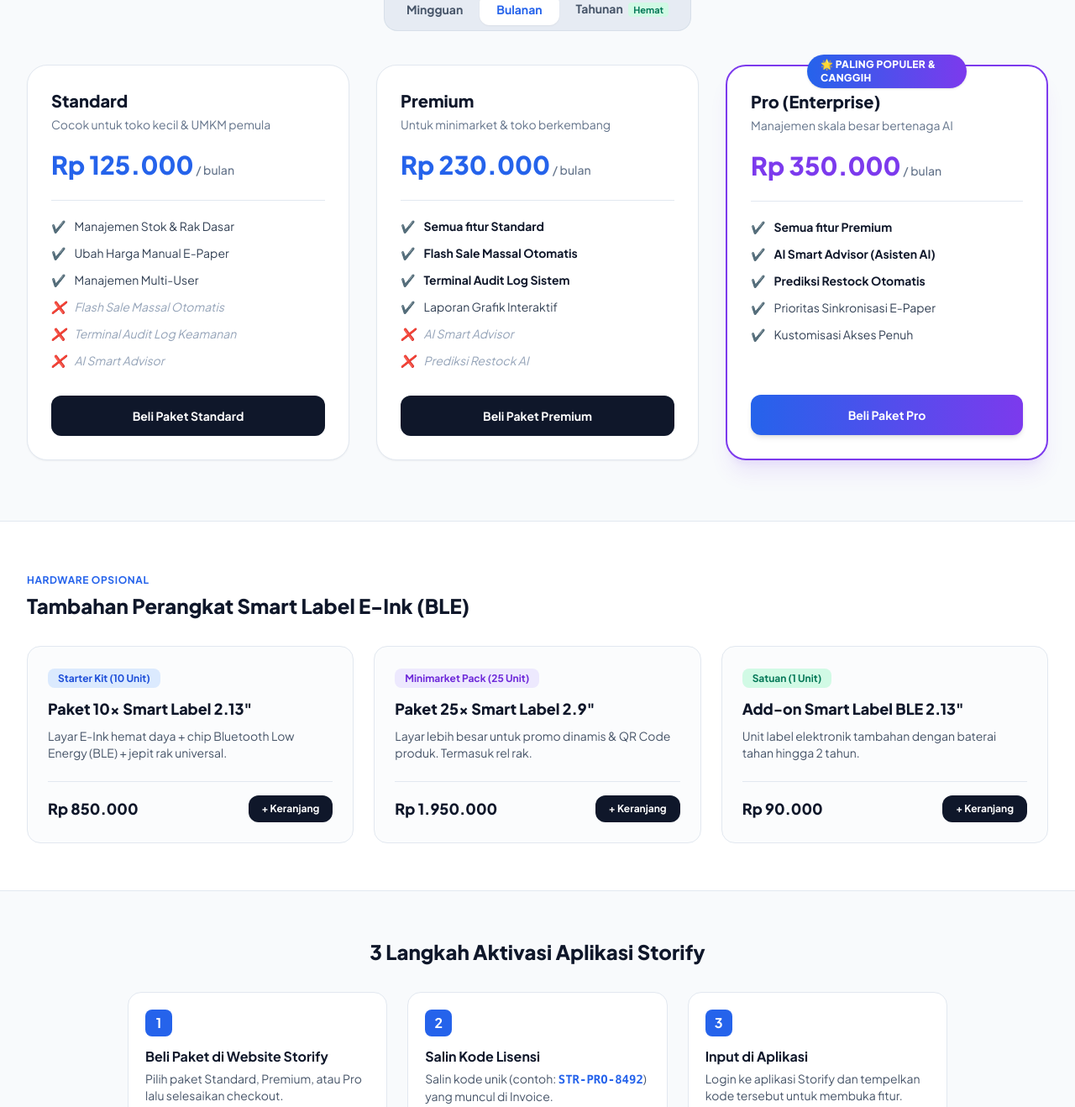
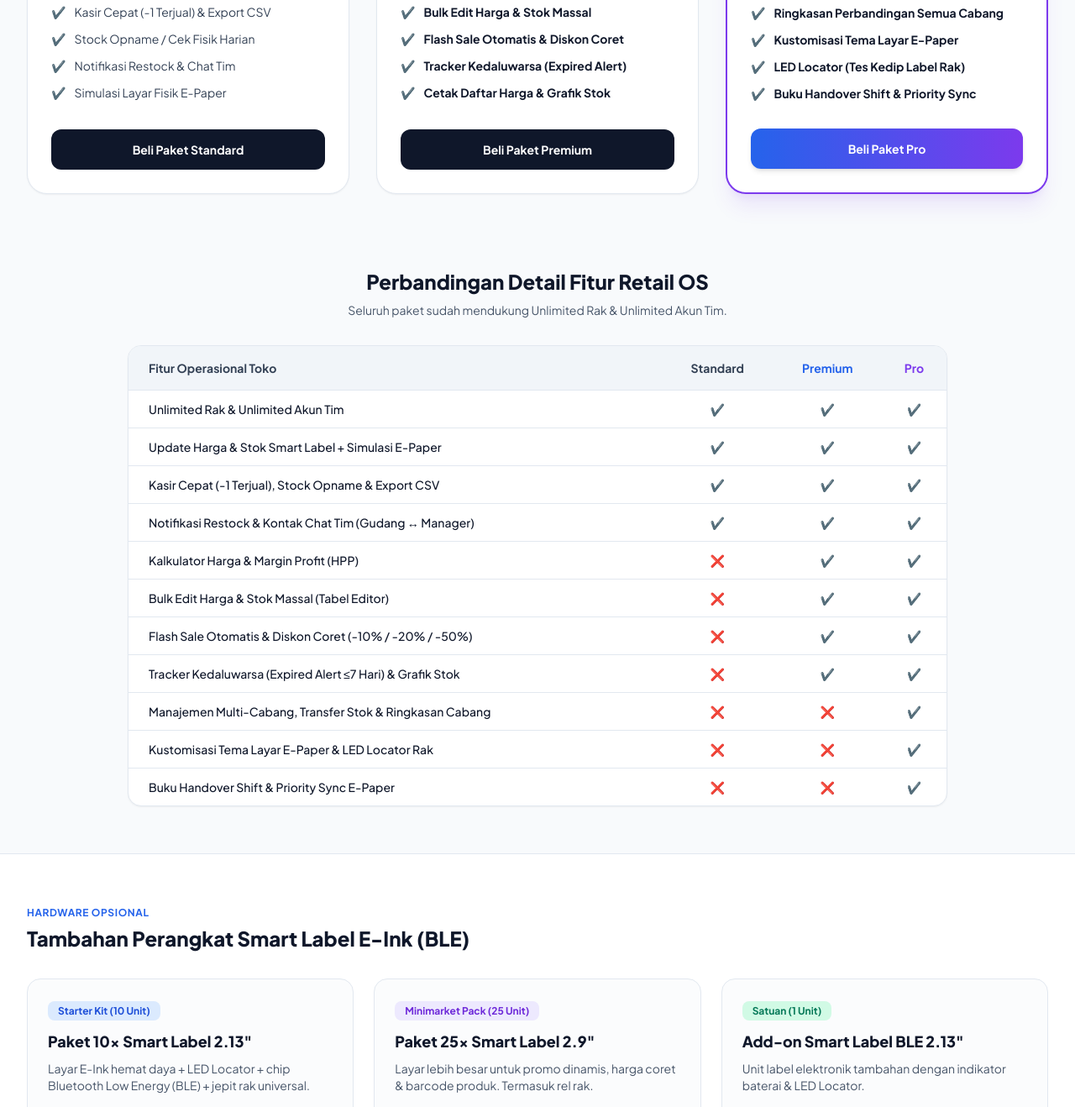
Before and after one commit to NatanC-op/app, a plain HTML site: page index.html in a window 1280 px wide. Shown: the part 760-2078 px from the top of the page at 84% size. Drawn offline with nearby package versions, Linux system fonts and the light colour scheme.

Commit message:
Update index.html

```diff
--- a/index.html
+++ b/index.html
@@ -3,7 +3,7 @@
 <head>
   <meta charset="UTF-8" />
   <meta name="viewport" content="width=device-width, initial-scale=1.0" />
-  <title>Storify — Pembelian Lisensi & Smart Label E-Paper</title>
+  <title>Storify — Smart Label & Retail OS</title>
   <script src="https://cdn.tailwindcss.com"></script>
   <link href="https://fonts.googleapis.com/css2?family=Plus+Jakarta+Sans:wght@400;500;600;700;800&display=swap" rel="stylesheet">
   <style>
@@ -21,6 +21,7 @@
       </div>
       <nav class="hidden md:flex items-center gap-8 text-sm font-semibold text-slate-600">
         <a href="#paket" class="hover:text-blue-600 transition">Paket Lisensi</a>
+        <a href="#perbandingan" class="hover:text-blue-600 transition">Perbandingan Fitur</a>
         <a href="#hardware" class="hover:text-blue-600 transition">Smart Label BLE</a>
         <a href="#cara-aktivasi" class="hover:text-blue-600 transition">Cara Aktivasi</a>
       </nav>
@@ -37,28 +38,13 @@
   <section class="bg-gradient-to-b from-blue-50/80 via-white to-slate-50 pt-14 pb-12">
     <div class="max-w-4xl mx-auto px-4 sm:px-6 text-center">
       <span class="inline-flex items-center gap-2 px-3.5 py-1.5 rounded-full bg-blue-100 text-blue-700 text-xs font-bold uppercase tracking-wider mb-4">
-        🎟️ Portal Resmi Pembelian Lisensi
+        🎟️ Smart Label & Retail OS
       </span>
       <h1 class="text-4xl sm:text-5xl font-extrabold text-slate-900 tracking-tight leading-tight mb-4">
         Dapatkan Kode Aktivasi <span class="text-transparent bg-clip-text bg-gradient-to-r from-blue-600 to-violet-600">Storify</span>
       </h1>
       <p class="text-base sm:text-lg text-slate-600 max-w-2xl mx-auto mb-7">
-        Pilih paket berlangganan <b>Standard</b>, <b>Premium</b>, atau <b>Pro</b>. Setelah pembayaran selesai, Anda akan langsung memperoleh <b>Kode Lisensi</b> untuk diaktifkan di aplikasi.
-      </p>
-    </div>
-  </section>
-
-  <!-- Hero -->
-  <section class="bg-gradient-to-b from-blue-50/80 via-white to-slate-50 pt-14 pb-12">
-    <div class="max-w-4xl mx-auto px-4 sm:px-6 text-center">
-      <span class="inline-flex items-center gap-2 px-3.5 py-1.5 rounded-full bg-blue-100 text-blue-700 text-xs font-bold uppercase tracking-wider mb-4">
-        🎟️ Portal Resmi Pembelian Lisensi Storify
-      </span>
-      <h1 class="text-4xl sm:text-5xl font-extrabold text-slate-900 tracking-tight leading-tight mb-4">
-        Dapatkan Kode Aktivasi <span class="text-transparent bg-clip-text bg-gradient-to-r from-blue-600 to-violet-600">Storify</span>
-      </h1>
-      <p class="text-base sm:text-lg text-slate-600 max-w-2xl mx-auto mb-7">
-        Pilih paket berlangganan <b>Standard</b>, <b>Premium</b>, atau <b>Pro</b>. Setelah pembayaran selesai, Anda akan langsung memperoleh <b>Kode Lisensi</b> untuk dimasukkan ke aplikasi Storify.
+        Semua paket bebas batasan jumlah rak & akun tim. Pilih paket <b>Standard</b>, <b>Premium</b>, atau <b>Pro</b> untuk mendapatkan <b>Kode Lisensi</b> aplikasi Anda.
       </p>
     </div>
   </section>
@@ -82,8 +68,94 @@
     <div id="plans-grid" class="grid grid-cols-1 md:grid-cols-3 gap-8 items-stretch"></div>
   </section>
 
+  <!-- Tabel Perbandingan Fitur Lengkap -->
+  <section id="perbandingan" class="py-14 max-w-5xl mx-auto px-4 sm:px-6">
+    <h2 class="text-2xl font-extrabold text-center text-slate-900 mb-2">Perbandingan Detail Fitur Retail OS</h2>
+    <p class="text-sm text-slate-600 text-center mb-8">Seluruh paket sudah mendukung Unlimited Rak & Unlimited Akun Tim.</p>
+    <div class="overflow-x-auto bg-white rounded-2xl border border-slate-200 shadow-sm">
+      <table class="w-full text-sm text-left">
+        <thead class="bg-slate-100 text-slate-700 font-bold border-b border-slate-200">
+          <tr>
+            <th class="py-4 px-6">Fitur Operasional Toko</th>
+            <th class="py-4 px-4 text-center">Standard</th>
+            <th class="py-4 px-4 text-center text-blue-600">Premium</th>
+            <th class="py-4 px-4 text-center text-violet-600">Pro</th>
+          </tr>
+        </thead>
+        <tbody class="divide-y divide-slate-200">
+          <tr>
+            <td class="py-3 px-6 font-medium">Unlimited Rak & Unlimited Akun Tim</td>
+            <td class="py-3 px-4 text-center text-emerald-600 font-bold">✔️</td>
+            <td class="py-3 px-4 text-center text-emerald-600 font-bold">✔️</td>
+            <td class="py-3 px-4 text-center text-emerald-600 font-bold">✔️</td>
+          </tr>
+          <tr>
+            <td class="py-3 px-6 font-medium">Update Harga & Stok Smart Label + Simulasi E-Paper</td>
+            <td class="py-3 px-4 text-center text-emerald-600 font-bold">✔️</td>
+            <td class="py-3 px-4 text-center text-emerald-600 font-bold">✔️</td>
+            <td class="py-3 px-4 text-center text-emerald-600 font-bold">✔️</td>
+          </tr>
+          <tr>
+            <td class="py-3 px-6 font-medium">Kasir Cepat (-1 Terjual), Stock Opname & Export CSV</td>
+            <td class="py-3 px-4 text-center text-emerald-600 font-bold">✔️</td>
+            <td class="py-3 px-4 text-center text-emerald-600 font-bold">✔️</td>
+            <td class="py-3 px-4 text-center text-emerald-600 font-bold">✔️</td>
+          </tr>
+          <tr>
+            <td class="py-3 px-6 font-medium">Notifikasi Restock & Kontak Chat Tim (Gudang ↔ Manager)</td>
+            <td class="py-3 px-4 text-center text-emerald-600 font-bold">✔️</td>
+            <td class="py-3 px-4 text-center text-emerald-600 font-bold">✔️</td>
+            <td class="py-3 px-4 text-center text-emerald-600 font-bold">✔️</td>
+          </tr>
+          <tr>
+            <td class="py-3 px-6 font-medium">Kalkulator Harga & Margin Profit (HPP)</td>
+            <td class="py-3 px-4 text-center text-slate-400">❌</td>
+            <td class="py-3 px-4 text-center text-emerald-600 font-bold">✔️</td>
+            <td class="py-3 px-4 text-center text-emerald-600 font-bold">✔️</td>
+          </tr>
+          <tr>
+            <td class="py-3 px-6 font-medium">Bulk Edit Harga & Stok Massal (Tabel Editor)</td>
+            <td class="py-3 px-4 text-center text-slate-400">❌</td>
+            <td class="py-3 px-4 text-center text-emerald-600 font-bold">✔️</td>
+            <td class="py-3 px-4 text-center text-emerald-600 font-bold">✔️</td>
+          </tr>
+          <tr>
+            <td class="py-3 px-6 font-medium">Flash Sale Otomatis & Diskon Coret (-10% / -20% / -50%)</td>
+            <td class="py-3 px-4 text-center text-slate-400">❌</td>
+            <td class="py-3 px-4 text-center text-emerald-600 font-bold">✔️</td>
+            <td class="py-3 px-4 text-center text-emerald-600 font-bold">✔️</td>
+          </tr>
+          <tr>
+            <td class="py-3 px-6 font-medium">Tracker Kedaluwarsa (Expired Alert ≤7 Hari) & Grafik Stok</td>
+            <td class="py-3 px-4 text-center text-slate-400">❌</td>
+            <td class="py-3 px-4 text-center text-emerald-600 font-bold">✔️</td>
+            <td class="py-3 px-4 text-center text-emerald-600 font-bold">✔️</td>
+          </tr>
+          <tr>
+            <td class="py-3 px-6 font-medium">Manajemen Multi-Cabang, Transfer Stok & Ringkasan Cabang</td>
+            <td class="py-3 px-4 text-center text-slate-400">❌</td>
+            <td class="py-3 px-4 text-center text-slate-400">❌</td>
+            <td class="py-3 px-4 text-center text-emerald-600 font-bold">✔️</td>
+          </tr>
+          <tr>
+            <td class="py-3 px-6 font-medium">Kustomisasi Tema Layar E-Paper & LED Locator Rak</td>
+            <td class="py-3 px-4 text-center text-slate-400">❌</td>
+            <td class="py-3 px-4 text-center text-slate-400">❌</td>
+            <td class="py-3 px-4 text-center text-emerald-600 font-bold">✔️</td>
+          </tr>
+          <tr>
+            <td class="py-3 px-6 font-medium">Buku Handover Shift & Priority Sync E-Paper</td>
+            <td class="py-3 px-4 text-center text-slate-400">❌</td>
+            <td class="py-3 px-4 text-center text-slate-400">❌</td>
+            <td class="py-3 px-4 text-center text-emerald-600 font-bold">✔️</td>
+          </tr>
+        </tbody>
+      </table>
+    </div>
+  </section>
+
   <!-- Hardware Add-on -->
-  <section id="hardware" class="py-14 mt-10 bg-white border-y border-slate-200">
+  <section id="hardware" class="py-14 bg-white border-y border-slate-200">
     <div class="max-w-7xl mx-auto px-4 sm:px-6 lg:px-8">
       <div class="mb-8">
         <span class="text-xs font-bold uppercase tracking-wider text-blue-600">Hardware Opsional</span>
@@ -95,7 +167,7 @@
           <div>
             <span class="px-3 py-1 rounded-lg bg-blue-100 text-blue-700 text-xs font-bold">Starter Kit (10 Unit)</span>
             <h3 class="text-lg font-extrabold text-slate-900 mt-3">Paket 10x Smart Label 2.13"</h3>
-            <p class="text-sm text-slate-600 mt-2">Layar E-Ink hemat daya + chip Bluetooth Low Energy (BLE) + jepit rak universal.</p>
+            <p class="text-sm text-slate-600 mt-2">Layar E-Ink hemat daya + LED Locator + chip Bluetooth Low Energy (BLE) + jepit rak universal.</p>
           </div>
           <div class="mt-6 pt-4 border-t border-slate-200 flex items-center justify-between">
             <span class="text-lg font-extrabold text-slate-900">Rp 850.000</span>
@@ -107,7 +179,7 @@
           <div>
             <span class="px-3 py-1 rounded-lg bg-violet-100 text-violet-700 text-xs font-bold">Minimarket Pack (25 Unit)</span>
             <h3 class="text-lg font-extrabold text-slate-900 mt-3">Paket 25x Smart Label 2.9"</h3>
-            <p class="text-sm text-slate-600 mt-2">Layar lebih besar untuk promo dinamis & QR Code produk. Termasuk rel rak.</p>
+            <p class="text-sm text-slate-600 mt-2">Layar lebih besar untuk promo dinamis, harga coret & barcode produk. Termasuk rel rak.</p>
           </div>
           <div class="mt-6 pt-4 border-t border-slate-200 flex items-center justify-between">
             <span class="text-lg font-extrabold text-slate-900">Rp 1.950.000</span>
@@ -119,7 +191,7 @@
           <div>
             <span class="px-3 py-1 rounded-lg bg-emerald-100 text-emerald-700 text-xs font-bold">Satuan (1 Unit)</span>
             <h3 class="text-lg font-extrabold text-slate-900 mt-3">Add-on Smart Label BLE 2.13"</h3>
-            <p class="text-sm text-slate-600 mt-2">Unit label elektronik tambahan dengan baterai tahan hingga 2 tahun.</p>
+            <p class="text-sm text-slate-600 mt-2">Unit label elektronik tambahan dengan indikator baterai & LED Locator.</p>
           </div>
           <div class="mt-6 pt-4 border-t border-slate-200 flex items-center justify-between">
             <span class="text-lg font-extrabold text-slate-900">Rp 90.000</span>
@@ -136,7 +208,7 @@
     <div class="grid grid-cols-1 md:grid-cols-3 gap-6 text-left">
       <div class="p-5 rounded-2xl bg-white border border-slate-200">
         <span class="w-8 h-8 rounded-lg bg-blue-600 text-white font-bold flex items-center justify-center mb-3">1</span>
-        <h3 class="font-bold text-slate-900">Beli Paket di Website Storify</h3>
+        <h3 class="font-bold text-slate-900">Beli Paket di Website</h3>
         <p class="text-sm text-slate-600 mt-1">Pilih paket Standard, Premium, atau Pro lalu selesaikan checkout.</p>
       </div>
       <div class="p-5 rounded-2xl bg-white border border-slate-200">
@@ -146,8 +218,8 @@
       </div>
       <div class="p-5 rounded-2xl bg-white border border-slate-200">
         <span class="w-8 h-8 rounded-lg bg-blue-600 text-white font-bold flex items-center justify-center mb-3">3</span>
-        <h3 class="font-bold text-slate-900">Input di Aplikasi</h3>
-        <p class="text-sm text-slate-600 mt-1">Login ke aplikasi Storify dan tempelkan kode tersebut untuk membuka fitur.</p>
+        <h3 class="font-bold text-slate-900">Aktivasi di Aplikasi</h3>
+        <p class="text-sm text-slate-600 mt-1">Login ke Storify Cloud dan masukkan kode lisensi pada kolom paket yang sesuai.</p>
       </div>
     </div>
   </section>
@@ -181,7 +253,7 @@
         </div>
 
         <form onsubmit="processCheckout(event)" class="space-y-3">
-          <input type="text" id="cust-store" required placeholder="Nama Toko / Usaha UMKM" class="w-full px-3.5 py-2.5 rounded-xl border border-slate-300 text-sm focus:outline-none focus:border-blue-600" />
+          <input type="text" id="cust-store" required placeholder="Nama Toko / Usaha" class="w-full px-3.5 py-2.5 rounded-xl border border-slate-300 text-sm focus:outline-none focus:border-blue-600" />
           <input type="text" id="cust-owner" required placeholder="Nama Pemilik (Contoh: Beatrix)" class="w-full px-3.5 py-2.5 rounded-xl border border-slate-300 text-sm focus:outline-none focus:border-blue-600" />
           <input type="email" id="cust-email" required placeholder="Email Aktivasi" class="w-full px-3.5 py-2.5 rounded-xl border border-slate-300 text-sm focus:outline-none focus:border-blue-600" />
           <select id="cust-payment" class="w-full px-3.5 py-2.5 rounded-xl border border-slate-300 text-sm bg-white">
@@ -202,12 +274,12 @@
       <div class="text-center mb-4">
         <div class="w-12 h-12 rounded-full bg-emerald-100 text-emerald-600 flex items-center justify-center text-2xl mx-auto mb-2">✅</div>
         <h3 class="text-xl font-extrabold text-slate-900">Pembayaran Berhasil!</h3>
-        <p class="text-sm text-slate-600 mt-1">Gunakan kode di bawah ini untuk mengaktifkan aplikasi Storify Anda.</p>
+        <p class="text-sm text-slate-600 mt-1">Salin kode di bawah ini untuk mengaktifkan aplikasi Anda.</p>
       </div>
 
       <!-- Kotak Kode Lisensi -->
       <div class="bg-blue-50 border-2 border-dashed border-blue-400 rounded-2xl p-4 text-center mb-4">
-        <span class="text-xs font-bold uppercase tracking-wider text-blue-700 block mb-1">Kode Lisensi Storify Anda</span>
+        <span class="text-xs font-bold uppercase tracking-wider text-blue-700 block mb-1">Kode Lisensi Anda</span>
         <div id="generated-license-code" class="text-2xl sm:text-3xl font-mono font-extrabold text-slate-900 tracking-wider select-all">
           STR-PRO-0000
         </div>
@@ -229,52 +301,60 @@
     let cart = [];
     let currentLicenseKey = '';
 
+    // Harga sudah dinaikkan 25% dari harga dasar (35k/125k/1.4jt, 50k/230k/2.5jt, 100k/350k/4jt)
     const plansData = [
       {
         id: 'Standard',
         codePrefix: 'STD',
+        badge: 'DASAR',
+        badgeStyle: 'bg-slate-600 text-white',
         name: 'Standard',
-        desc: 'Cocok untuk toko kecil & UMKM pemula',
+        desc: 'Operasional Toko Lengkap',
         popular: false,
-        prices: { Mingguan: 35000, Bulanan: 125000, Tahunan: 1400000 },
+        prices: { Mingguan: 43750, Bulanan: 156250, Tahunan: 1750000 },
         features: [
-          { text: 'Manajemen Stok & Rak Dasar', ok: true },
-          { text: 'Ubah Harga Manual E-Paper', ok: true },
-          { text: 'Manajemen Multi-User', ok: true },
-          { text: 'Flash Sale Massal Otomatis', ok: false },
-          { text: 'Terminal Audit Log Keamanan', ok: false },
-          { text: 'AI Smart Advisor', ok: false },
+          { text: 'Unlimited Rak & Unlimited Akun Tim', ok: true, bold: true },
+          { text: 'Update Harga & Stok Smart Label', ok: true },
+          { text: 'Kasir Cepat (-1 Terjual) & Export CSV', ok: true },
+          { text: 'Stock Opname / Cek Fisik Harian', ok: true },
+          { text: 'Notifikasi Restock & Chat Tim', ok: true },
+          { text: 'Simulasi Layar Fisik E-Paper', ok: true },
         ]
       },
       {
         id: 'Premium',
         codePrefix: 'PRM',
+        badge: 'POPULER',
+        badgeStyle: 'bg-blue-600 text-white',
         name: 'Premium',
-        desc: 'Untuk minimarket & toko berkembang',
+        desc: 'Otomasi Promo & Profit',
         popular: false,
-        prices: { Mingguan: 50000, Bulanan: 230000, Tahunan: 2500000 },
+        prices: { Mingguan: 62500, Bulanan: 287500, Tahunan: 3125000 },
         features: [
-          { text: 'Semua fitur Standard', ok: true, bold: true },
-          { text: 'Flash Sale Massal Otomatis', ok: true, bold: true },
-          { text: 'Terminal Audit Log Sistem', ok: true, bold: true },
-          { text: 'Laporan Grafik Interaktif', ok: true },
-          { text: 'AI Smart Advisor', ok: false },
-          { text: 'Prediksi Restock AI', ok: false },
+          { text: 'Semua Fitur Standard', ok: true, bold: true },
+          { text: 'Kalkulator Harga & Margin Profit', ok: true, bold: true },
+          { text: 'Bulk Edit Harga & Stok Massal', ok: true, bold: true },
+          { text: 'Flash Sale Otomatis & Diskon Coret', ok: true, bold: true },
+          { text: 'Tracker Kedaluwarsa (Expired Alert)', ok: true, bold: true },
+          { text: 'Cetak Daftar Harga & Grafik Stok', ok: true, bold: true },
         ]
       },
       {
         id: 'Pro',
         codePrefix: 'PRO',
-        name: 'Pro (Enterprise)',
-        desc: 'Manajemen skala besar bertenaga AI',
+        badge: '⭐ PRIORITAS ENTERPRISE',
+        badgeStyle: 'bg-gradient-to-r from-blue-600 to-violet-600 text-white',
+        name: 'Pro',
+        desc: 'Prioritas & Multi-Cabang',
         popular: true,
-        prices: { Mingguan: 100000, Bulanan: 350000, Tahunan: 4000000 },
+        prices: { Mingguan: 125000, Bulanan: 437500, Tahunan: 5000000 },
         features: [
-          { text: 'Semua fitur Premium', ok: true, bold: true },
-          { text: 'AI Smart Advisor (Asisten AI)', ok: true, bold: true },
-          { text: 'Prediksi Restock Otomatis', ok: true, bold: true },
-          { text: 'Prioritas Sinkronisasi E-Paper', ok: true },
-          { text: 'Kustomisasi Akses Penuh', ok: true },
+          { text: 'Semua Fitur Premium', ok: true, bold: true },
+          { text: 'Manajemen Multi-Cabang & Transfer Stok', ok: true, bold: true },
+          { text: 'Ringkasan Perbandingan Semua Cabang', ok: true, bold: true },
+          { text: 'Kustomisasi Tema Layar E-Paper', ok: true, bold: true },
+          { text: 'LED Locator (Tes Kedip Label Rak)', ok: true, bold: true },
+          { text: 'Buku Handover Shift & Priority Sync', ok: true, bold: true },
         ]
       }
     ];
@@ -310,26 +390,28 @@
 
         return `
           <div class="bg-white rounded-3xl p-7 flex flex-col justify-between ${borderClass}">
-            ${plan.popular ? `<span class="absolute -top-3.5 left-1/2 -translate-x-1/2 px-4 py-1 rounded-full bg-gradient-to-r from-blue-600 to-violet-600 text-white text-xs font-extrabold tracking-wide shadow">🌟 PALING POPULER & CANGGIH</span>` : ''}
             <div>
-              <h3 class="text-xl font-extrabold text-slate-900">${plan.name}</h3>
-              <p class="text-sm text-slate-500 mt-1">${plan.desc}</p>
-              <div class="mt-5 mb-6">
+              <span class="inline-block px-3 py-1 rounded-full text-[11px] font-extrabold tracking-wide mb-3 ${plan.badgeStyle}">
+                ${plan.badge}
+              </span>
+              <h3 class="text-2xl font-extrabold text-slate-900">${plan.name}</h3>
+              <p class="text-sm text-slate-500 mt-0.5">${plan.desc}</p>
+              <div class="mt-4 mb-5">
                 <span class="text-3xl font-extrabold ${plan.popular ? 'text-violet-600' : 'text-blue-600'}">${formatRp(price)}</span>
                 <span class="text-sm text-slate-500 font-medium">${suffixMap[currentCycle]}</span>
               </div>
               <hr class="border-slate-200 mb-5" />
               <ul class="space-y-3 text-sm">
                 ${plan.features.map(f => `
-                  <li class="flex items-start gap-2.5 ${f.ok ? 'text-slate-700' : 'text-slate-400 italic'}">
-                    <span>${f.ok ? '✔️' : '❌'}</span>
+                  <li class="flex items-start gap-2.5 text-slate-700">
+                    <span>✔️</span>
                     <span class="${f.bold ? 'font-bold text-slate-900' : ''}">${f.text}</span>
                   </li>
                 `).join('')}
               </ul>
             </div>
             <button onclick="selectPlan('${plan.id}', '${plan.codePrefix}', '${plan.name} (${currentCycle})', ${price})" class="mt-8 w-full py-3.5 rounded-xl font-bold text-sm transition ${btnClass}">
-              Beli Paket ${plan.id}
+              Beli Paket ${plan.name}
             </button>
           </div>
         `;
@@ -342,7 +424,7 @@
         id: 'lic-' + tierId,
         tierId: tierId,
         codePrefix: codePrefix,
-        name: 'Lisensi Storify ' + label,
+        name: 'Lisensi ' + label,
         price: price,
         qty: 1,
         type: 'Lisensi'
@@ -427,7 +509,7 @@
         <div class="flex justify-between"><span class="text-slate-500">No. Invoice:</span><span class="font-bold">INV-${Math.floor(100000 + Math.random() * 900000)}</span></div>
         <div class="flex justify-between"><span class="text-slate-500">Nama Toko:</span><span class="font-bold">${store}</span></div>
         <div class="flex justify-between"><span class="text-slate-500">Pemilik:</span><span class="font-bold">${owner} (${email})</span></div>
-        <div class="flex justify-between"><span class="text-slate-500">Paket Lisensi:</span><span class="font-bold text-blue-600">STORIFY ${tierName.toUpperCase()}</span></div>
+        <div class="flex justify-between"><span class="text-slate-500">Paket Lisensi:</span><span class="font-bold text-blue-600">${tierName.toUpperCase()}</span></div>
         <div class="flex justify-between"><span class="text-slate-500">Metode Bayar:</span><span class="font-bold">${payment}</span></div>
         <div class="flex justify-between pt-2 border-t border-slate-200"><span class="text-slate-700 font-bold">Total Lunas:</span><span class="font-extrabold text-emerald-600">${totalText}</span></div>
       `;
```
